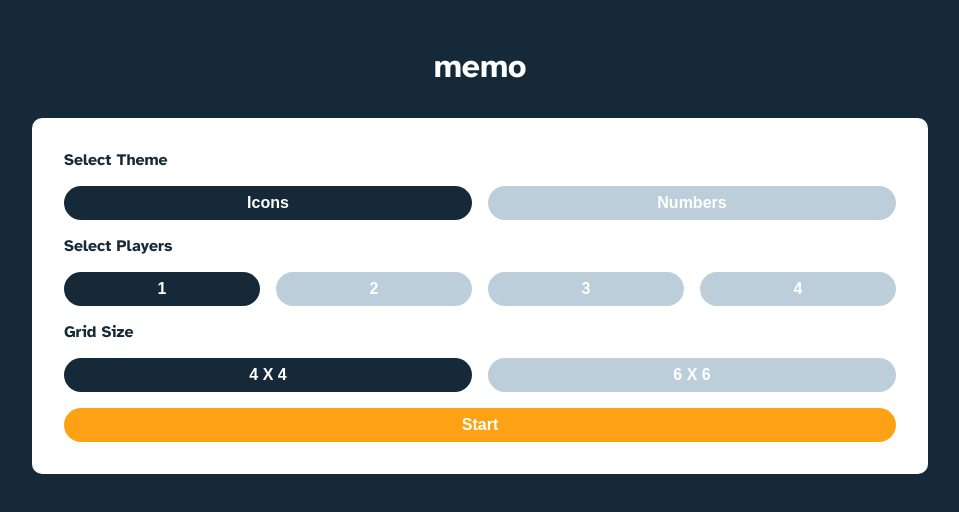
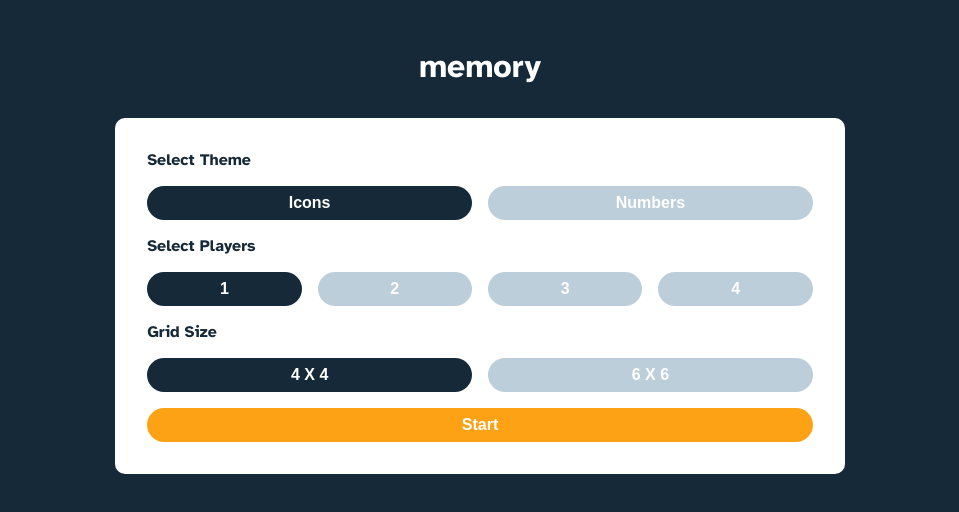
Before and after one commit to aproskur/memo-game, a Next.js app: page / in a window 1280 px wide. Shown: the part 140-652 px from the top of the page, without its empty margins (160-1119 px from the left). Built offline with nearby package versions, Linux system fonts and the light colour scheme.

Commit message:
fixes of layout

```diff
--- a/src/app/components/GameBoard.js
+++ b/src/app/components/GameBoard.js
@@ -15,9 +15,6 @@ const StyledMainContainer = styled.div`
   flex-direction: column;
   padding: 1em;
 
-  @media (max-widht: 375px){
-    background-color: red !important;
-  }
 `;
 
 const CenteredContainer = styled.div`
--- a/src/app/components/GameHeader.js
+++ b/src/app/components/GameHeader.js
@@ -9,6 +9,12 @@ const HeaderContainer = styled.div`
   display: flex;
   justify-content: space-between;
   align-items: center;
+  width: 70%;
+  align-self: center;
+
+  @media (max-width: 450px) {
+    width: 100%;
+  }
 `;
 
 const Title = styled.div`
@@ -143,7 +149,7 @@ const GameHeader = ({ onRestart, pauseTimer, resumeTimer }) => {
   return (
     <>
       <HeaderContainer>
-        <Title>memo</Title>
+        <Title>memory</Title>
         <StyledFlexContainer>
           <StyledSmallScreenMenuButton onClick={toggleMenu} className="menu-button">
             Menu
--- a/src/app/components/GameInfo.js
+++ b/src/app/components/GameInfo.js
@@ -7,9 +7,10 @@ import useWindowSize from '@/app/hooks/useWindowSize';
 
 const GameInfoContainer = styled.div`
   display: flex;
-  justify-content: space-between;
+  justify-content: flex-start;
   gap: 1em;
   height: 15%;
+  align-self: center;
 `;
 
 
--- a/src/app/components/InfoItem.js
+++ b/src/app/components/InfoItem.js
@@ -9,6 +9,7 @@ const InfoItemContainer = styled.div`
   border-radius: 10px;
   padding:  1em 0.75em;
   position: relative;
+  width: 200px;
 
   @media (max-width: 450px){
     flex-direction: column;
@@ -67,16 +68,13 @@ letter-spacing: 2px;
 `;
 
 const InfoItem = ({ label, value, highlight = false, currentPlayer = false }) => (
-
   <div>
     <InfoItemContainer $highlight={highlight}>
       <Label $highlight={highlight}>{label}</Label>
       <Value $highlight={highlight}>{value}</Value>
-      {currentPlayer && <CurrentPlayer></CurrentPlayer>}
     </InfoItemContainer>
     {currentPlayer && <CurrentPlayer>Current turn</CurrentPlayer>}
   </div>
-
 );
 
 export default InfoItem;
--- a/src/app/components/ThemeSelector.js
+++ b/src/app/components/ThemeSelector.js
@@ -9,9 +9,20 @@ const StyledThemeSelectorWrapper = styled.div`
 display: flex;
 flex-direction: column;
 background-color: var(--dark);
-height: 100vh;
+padding: 2em 2em;
 justify-content: center;
 align-items: center;
+position: fixed;
+top: 0;
+right: 0;
+bottom: 0;
+left: 0;
+margin: 0;
+
+@media (max-width: 600px) {
+    justify-content: flex-start;
+  }
+
 `
 
 const StyledMemoTitle = styled.div`
@@ -20,6 +31,11 @@ const StyledMemoTitle = styled.div`
     font-weight: bold;
     margin-bottom: 1em;
     text-align: center;
+
+    @media(max-width: 940px) {
+        margin-top: 1em;
+    }
+
 `;
 
 const StyledThemeSelector = styled.div`
@@ -27,16 +43,18 @@ const StyledThemeSelector = styled.div`
     background-color: #fff;
     flex-direction: column;
     border-radius: 10px;
-    width: 40%;
+    width: 45%;
     padding: 2em;
     gap: 1em;
 
+
     @media(max-width: 1300px) {
-        width: 70%;
+        width: 60%;
     }
 
     @media(max-width: 940px) {
         width: 95%;
+        margin-top: 2em;
     }
 
     @media(max-width: 450px) {
@@ -88,7 +106,7 @@ const ThemeSelector = () => {
 
     return (
         <StyledThemeSelectorWrapper>
-            <StyledMemoTitle>memo</StyledMemoTitle>
+            <StyledMemoTitle>memory</StyledMemoTitle>
             <StyledThemeSelector>
                 <StyledItemsWrapper>
                     <div>Select Theme</div>
--- a/src/app/page.module.css
+++ b/src/app/page.module.css
@@ -28,7 +28,5 @@
   display: flex;
   flex-direction: column;
 
-
-  height: 100vh;
   overflow: scroll;
 }
```
Also changed, not shown: 1 other file (tests, documents, lock files or other folders).
